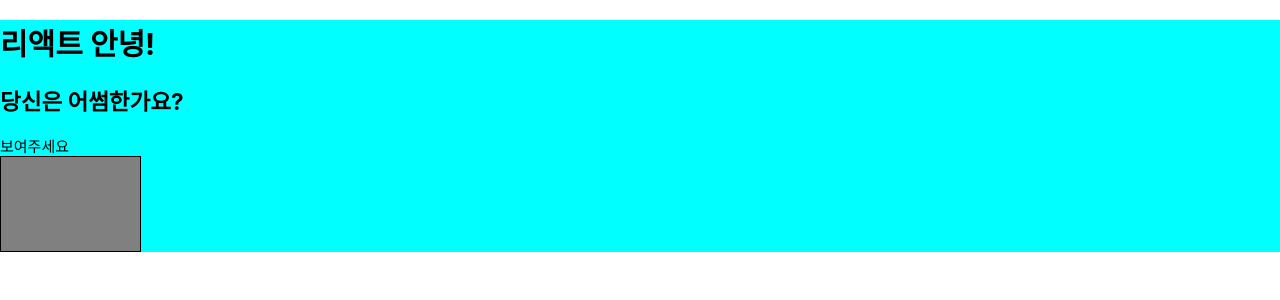
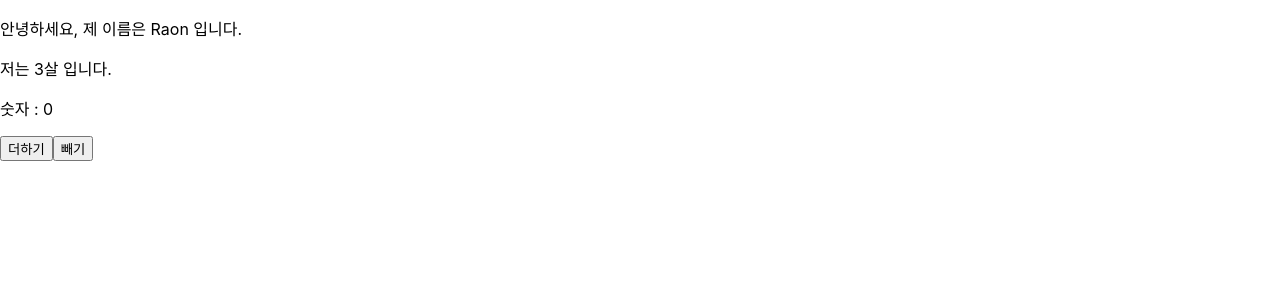
Before and after one commit to jb-raon/create-react-app, a React (Create React App) app in the folder hello-react/: page / in a window 1280 px wide. Shown: the top 300 px of the page. Built offline with nearby package versions, Linux system fonts and the light colour scheme.

Commit message:
Component

```diff
--- a/hello-react/src/App.js
+++ b/hello-react/src/App.js
@@ -1,27 +1,13 @@
 import React, { Component } from 'react';
-import logo from './logo.svg';
-import './App.css';
+import MyComponent from './MyComponent';
 
 class App extends Component {
   render() {
-    const text = '당신은 어썸한가요?';
-    const condition = 13;
-    const style = {
-      backgroundColor : 'gray',
-      border: '1px solid black',
-      height: Math.round(Math.random() * 300) + 50,
-      width: Math.round(Math.random() * 300) + 50,
-      WebkitTransition: 'all',
-      MozTransition: 'all',
-      msTransition: 'all'
-    }
     return (
-      <div className="my-div">
-        <h1>리액트 안녕!</h1>
-        <h2>{text}</h2>
-        {condition > 12 && '보여주세요'}
-        <div style={style}></div>
-      </div>
+      <MyComponent
+        name={"Raon"}
+        age={3}
+      />
     );
   }
 }
--- a/hello-react/src/MyComponent.js
+++ b/hello-react/src/MyComponent.js
@@ -1,11 +1,45 @@
 import React, { Component } from 'react';
+import PropTypes from 'prop-types';
 
 class MyComponent extends Component {
-    render(){
-        return(
+    //2번째 방식
+    static defaultProps = {
+        name : '기본 이름'
+    }
+    static propTypes = {
+        name : PropTypes.string,               // name props 타입을 문자열로 설정합니다.
+        age : PropTypes.number.isRequired      // 필수적으로 존재해야 하며, 숫자입니다.
+    }
+    state = {
+        number : 0
+    }
+    render() {
+        return (
             <div>
-                나의 새롭고 멋진 컴포넌트
+                <p>안녕하세요, 제 이름은 {this.props.name} 입니다.</p>
+                <p>저는 {this.props.age}살 입니다.</p>
+                <p>숫자 : {this.state.number}</p>
+                <button onClick = {() => {
+                    this.setState({
+                        number : this.state.number + 1
+                    })
+                }}>더하기</button>
+                <button onClick = {() => {
+                    this.setState({
+                        number : this.state.number - 1
+                    })
+                }}>빼기</button>
             </div>
-        )
+        );
     }
 }
+
+// 전통적 방식
+// MyComponent.defaultProps = {
+//     name : '기본 이름'
+// }
+// MyComponent.propTypes = {
+//     name : PropTypes.string
+// }
+
+export default MyComponent;
```
